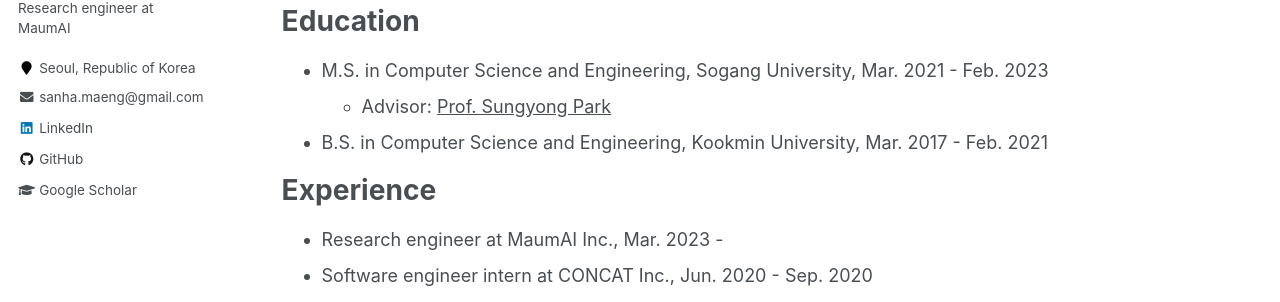
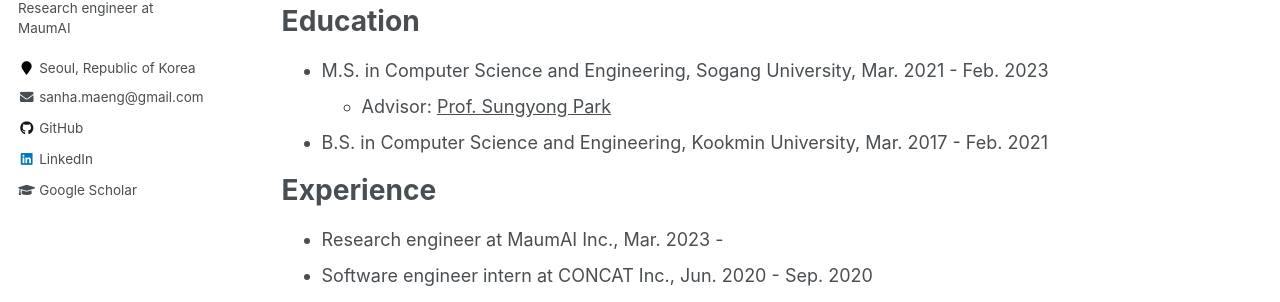
Before and after one commit to 9rum/9rum.github.io, a Jekyll site: the page built from _pages/about.md, in a window 1280 px wide. Shown: the part 337-639 px from the top of the page. Built offline with Jekyll 4.4.1, drawn with Linux system fonts in a browser that asks for light colours.

Commit message:
_includes: update profile order

```diff
--- a/_includes/author-profile.html
+++ b/_includes/author-profile.html
@@ -40,6 +40,15 @@
        {% if author.researchgate %}
         <li><a href="{{ author.researchgate }}"><i class="fab fa-fw fa-researchgate" aria-hidden="true"></i> ResearchGate</a></li>
       {% endif %}
+      {% if author.github %}
+        <li><a href="https://github.com/{{ author.github }}"><i class="fab fa-fw fa-github" aria-hidden="true"></i> GitHub</a></li>
+      {% endif %}
+      {% if author.bitbucket %}
+        <li><a href="https://bitbucket.org/{{ author.bitbucket }}"><i class="fab fa-fw fa-bitbucket" aria-hidden="true"></i> Bitbucket</a></li>
+      {% endif %}
+      {% if author.stackoverflow %}
+        <li><a href="https://www.stackoverflow.com/users/{{ author.stackoverflow }}"><i class="fab fa-fw fa-stack-overflow" aria-hidden="true"></i> Stackoverflow</a></li>
+      {% endif %}
       {% if author.twitter %}
         <li><a href="https://twitter.com/{{ author.twitter }}"><i class="fab fa-fw fa-twitter-square" aria-hidden="true"></i> Twitter</a></li>
       {% endif %}
@@ -60,15 +69,6 @@
       {% endif %}
       {% if author.tumblr %}
         <li><a href="https://{{ author.tumblr }}.tumblr.com"><i class="fab fa-fw fa-tumblr-square" aria-hidden="true"></i> Tumblr</a></li>
-      {% endif %}
-      {% if author.bitbucket %}
-        <li><a href="https://bitbucket.org/{{ author.bitbucket }}"><i class="fab fa-fw fa-bitbucket" aria-hidden="true"></i> Bitbucket</a></li>
-      {% endif %}
-      {% if author.github %}
-        <li><a href="https://github.com/{{ author.github }}"><i class="fab fa-fw fa-github" aria-hidden="true"></i> GitHub</a></li>
-      {% endif %}
-      {% if author.stackoverflow %}
-        <li><a href="https://www.stackoverflow.com/users/{{ author.stackoverflow }}"><i class="fab fa-fw fa-stack-overflow" aria-hidden="true"></i> Stackoverflow</a></li>
       {% endif %}
       {% if author.lastfm %}
         <li><a href="https://lastfm.com/user/{{ author.lastfm }}"><i class="fab fa-fw fa-lastfm-square" aria-hidden="true"></i> Last.fm</a></li>
```
